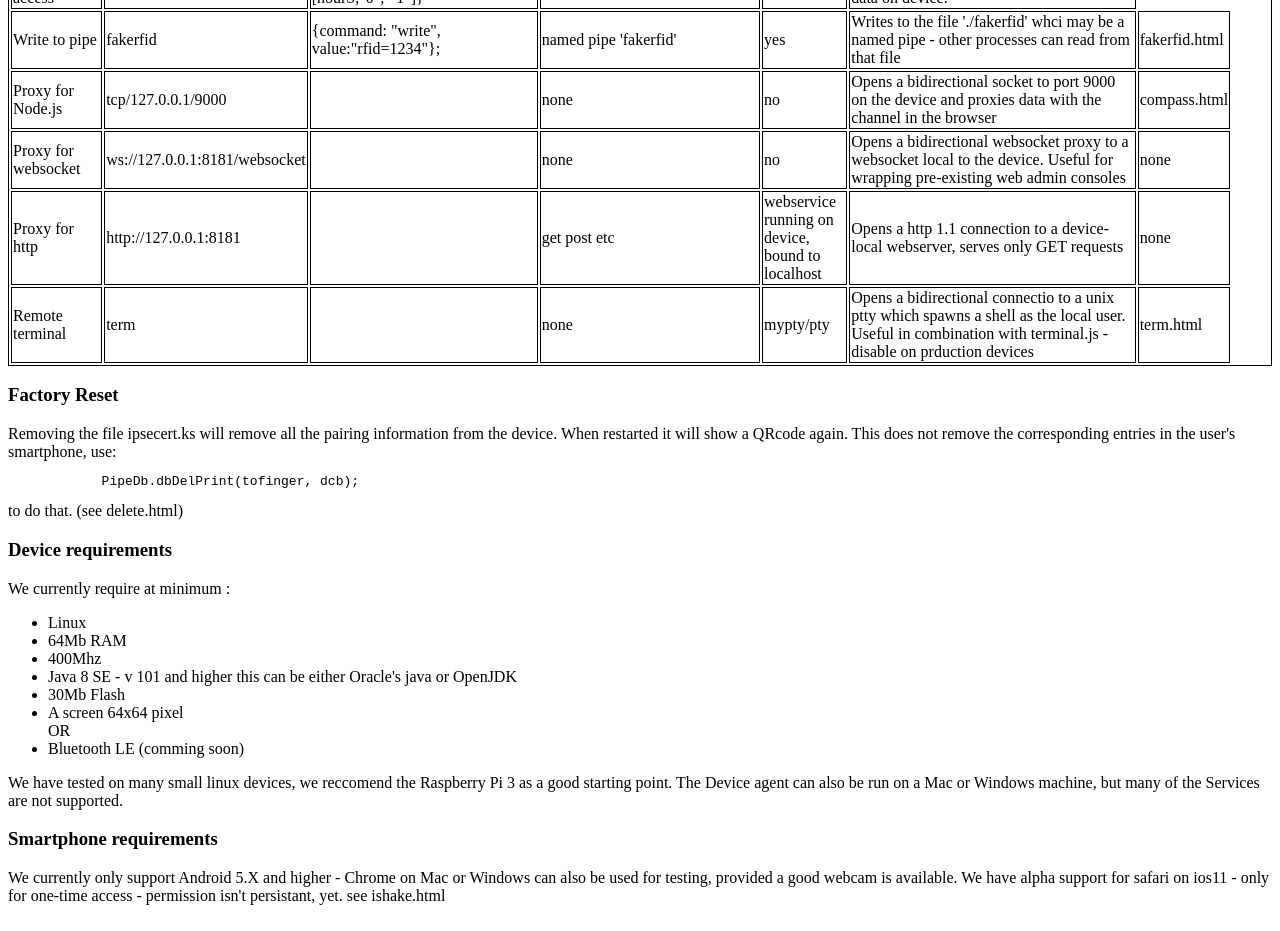
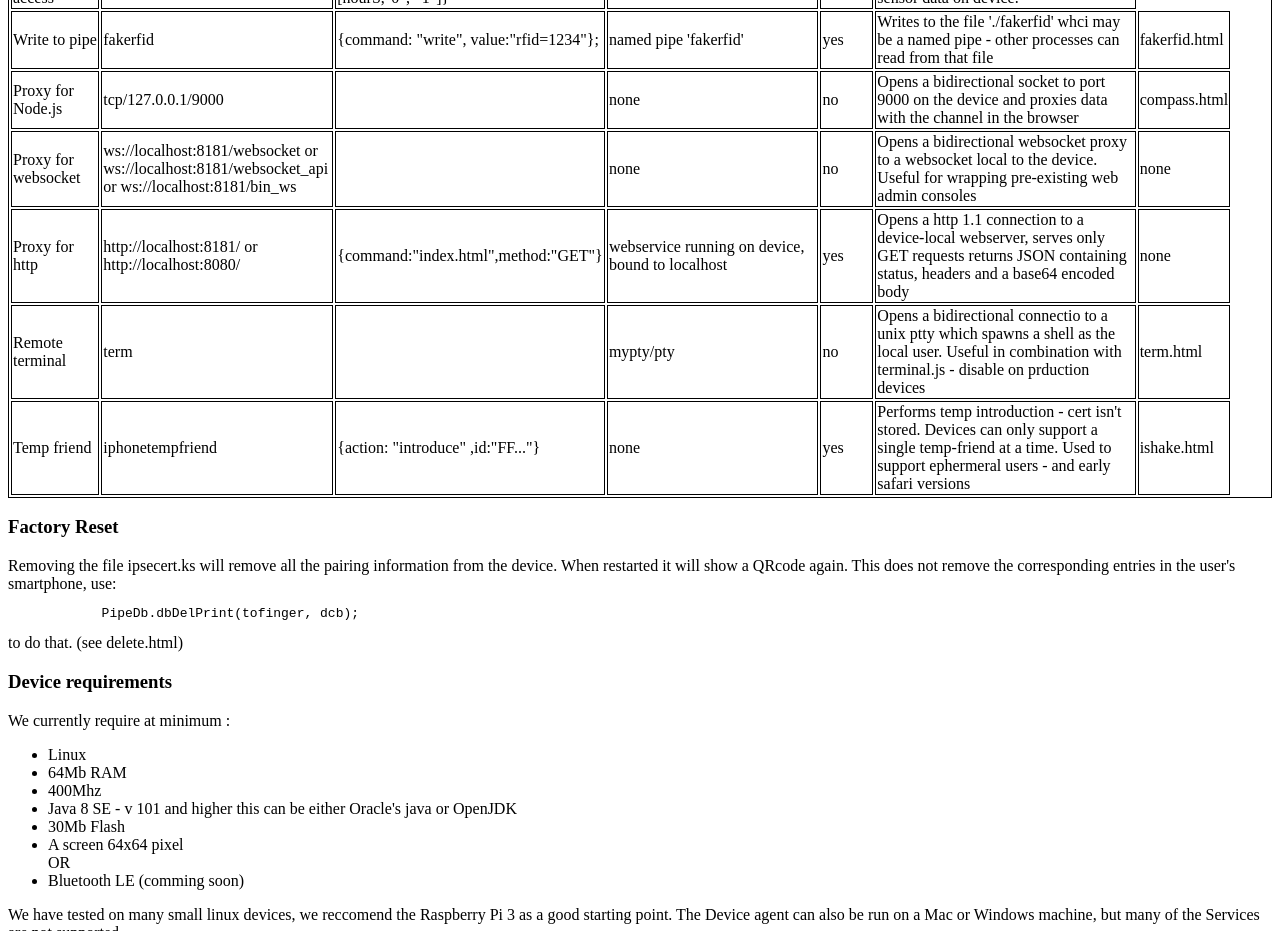
Before and after one commit to steely-glint/PipeApiDocs, a plain HTML site: page docs/index.html in a window 1280 px wide. Shown: the part 2760-3691 px from the top of the page. Drawn offline with Linux system fonts and the light colour scheme.

Commit message:
added json

```diff
--- a/docs/index.html
+++ b/docs/index.html
@@ -158,9 +158,10 @@ The following services are supported in the prototype device agent:
 <td>Provides read/search access to stored sensor data on device.</td><solargraph.html</td></tr>
 <tr><td>Write to pipe</td><td>fakerfid</td><td>{command: "write", value:"rfid=1234"};</td><td>named pipe 'fakerfid'</td><td>yes</td><td>Writes to the file './fakerfid' whci may be a named pipe - other processes can read from that file</td><td>fakerfid.html</td></tr>
 <tr><td>Proxy for Node.js</td><td>tcp/127.0.0.1/9000</td><td></td><td>none</td><td>no</td><td>Opens a bidirectional socket to port 9000 on the device and proxies data with the channel in the browser</td><td>compass.html</td></tr>
-<tr><td>Proxy for websocket</td><td>ws://127.0.0.1:8181/websocket</td><td></td><td>none</td><td>no</td><td>Opens a bidirectional websocket proxy to a websocket local to the device. Useful for wrapping pre-existing web admin consoles</td><td>none</td></tr>
-<tr><td>Proxy for http</td><td>http://127.0.0.1:8181</td><td></td><td>get post etc</td><td>webservice running on device, bound to localhost</td><td>Opens a http 1.1 connection to a device-local webserver, serves only GET requests</td><td>none</td></tr>
-<tr><td>Remote terminal</td><td>term</td><td></td><td>none</td><td>mypty/pty</td><td>Opens a bidirectional connectio to a unix ptty which spawns a shell as the local user. Useful in combination with terminal.js - disable on prduction devices</td><td>term.html</td></tr>
+<tr><td>Proxy for websocket</td><td>ws://localhost:8181/websocket or ws://localhost:8181/websocket_api or ws://localhost:8181/bin_ws</td><td></td><td>none</td><td>no</td><td>Opens a bidirectional websocket proxy to a websocket local to the device. Useful for wrapping pre-existing web admin consoles</td><td>none</td></tr>
+<tr><td>Proxy for http</td><td>http://localhost:8181/ or http://localhost:8080/</td><td>{command:"index.html",method:"GET"}</td><td>webservice running on device, bound to localhost</td><td>yes</td><td>Opens a http 1.1 connection to a device-local webserver, serves only GET requests returns JSON containing status, headers and a base64 encoded body</td><td>none</td></tr>
+<tr><td>Remote terminal</td><td>term</td><td></td><td>mypty/pty</td><td>no</td><td>Opens a bidirectional connectio to a unix ptty which spawns a shell as the local user. Useful in combination with terminal.js - disable on prduction devices</td><td>term.html</td></tr>
+<tr><td>Temp friend</td><td>iphonetempfriend</td><td>{action: "introduce" ,id:"FF..."}</td><td>none</td><td>yes</td><td>Performs temp introduction - cert isn't stored. Devices can only support a single temp-friend at a time. Used to support ephermeral users - and early safari versions</td><td>ishake.html</td></tr>
 </table>
 
 <h3>Factory Reset</h3>
```
